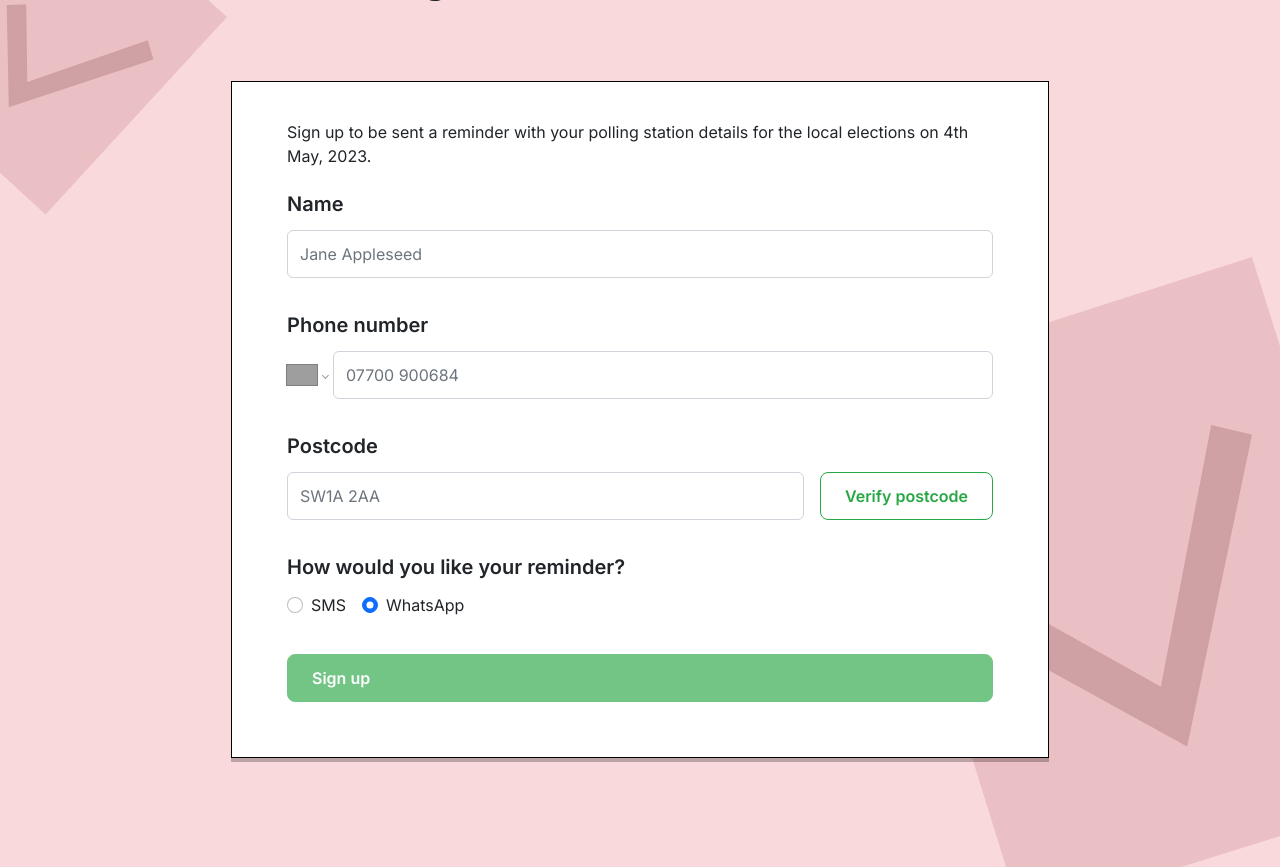
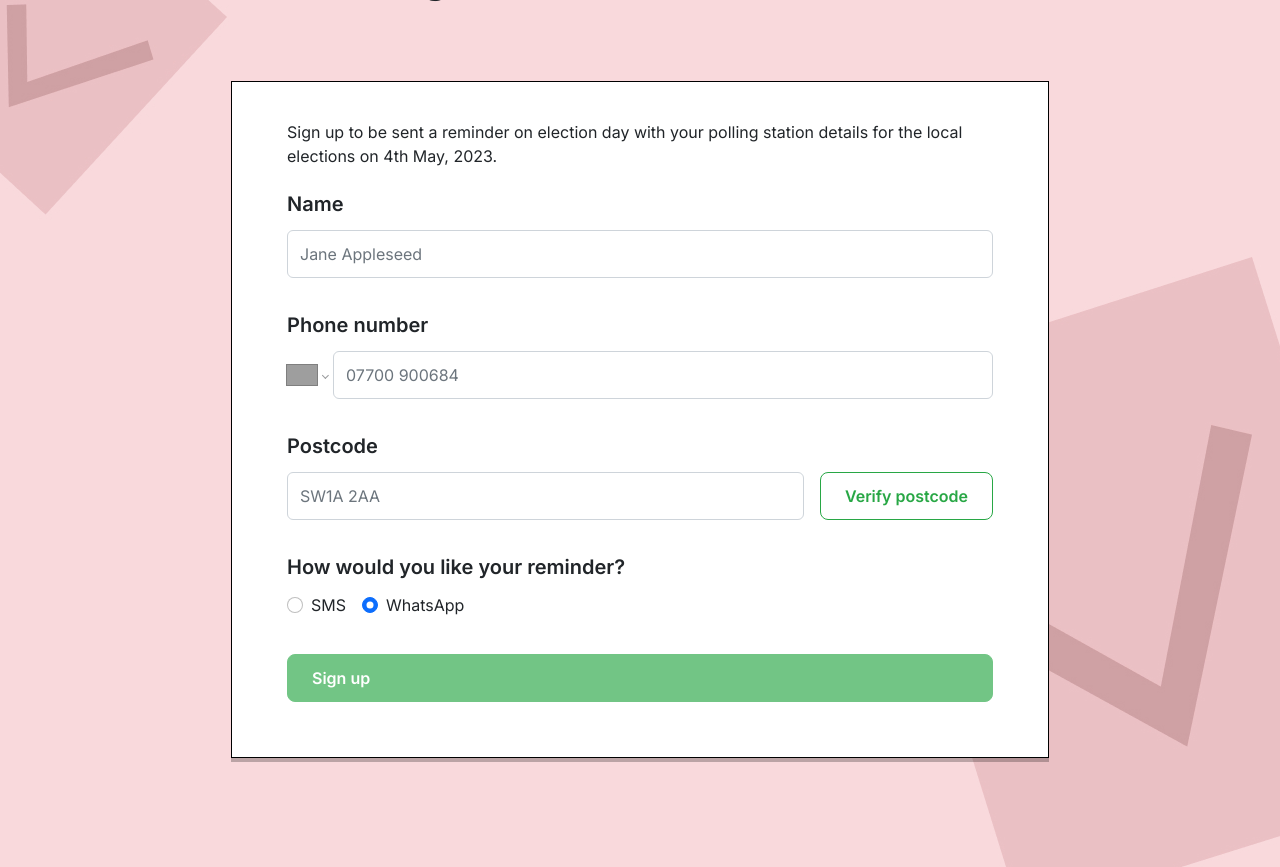
Before and after one commit to Curtis-Turk/Remember-to-Vote, a Next.js app: page / in a window 1280 px wide. Shown: the part 1480-2347 px from the top of the page. Built offline with nearby package versions, Linux system fonts and the light colour scheme; grey boxes are pictures that could not be loaded.

Commit message:
changed form copy

```diff
--- a/src/components/Form.tsx
+++ b/src/components/Form.tsx
@@ -91,8 +91,8 @@ export default function Form({ setIsFormSubmitted }: formProps) {
 
   return (
     <BForm>
-      Sign up to be sent a reminder with your polling station details for the local elections on 4th
-      May, 2023.
+      Sign up to be sent a reminder on election day with your polling station details for the local
+      elections on 4th May, 2023.
       <br />
       <br />
       <BForm.Group className="form-margin-bottom" controlId="name">
```
